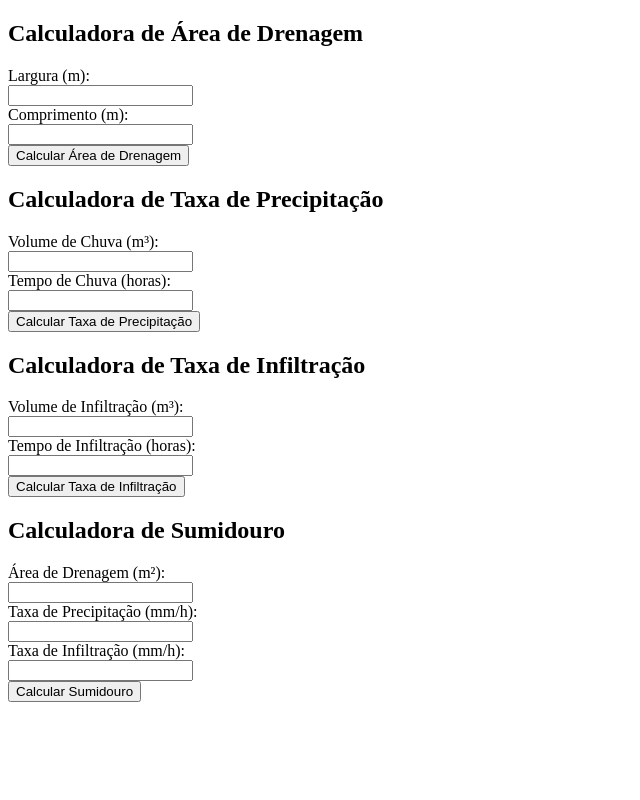
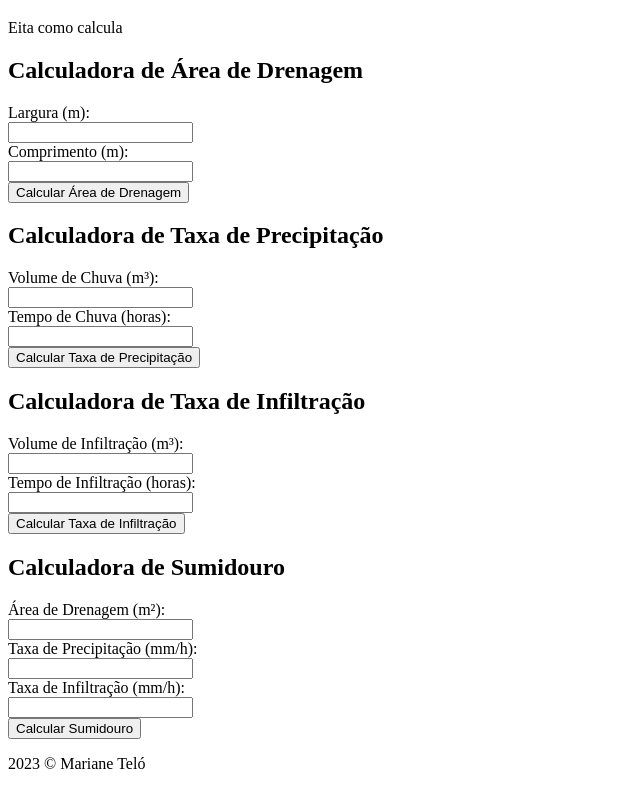
Before and after one commit to mariane-telo/calculator, a plain HTML site: page index.html in a window 1280 px wide. Shown: the whole page, without its empty margins (0-640 px from the left). Drawn offline with Linux system fonts and the light colour scheme.

Commit message:
Update index.html

```diff
--- a/index.html
+++ b/index.html
@@ -6,7 +6,7 @@
 <title>Calculadoras de Engenharia Civil</title>
 </head>
 <body>
-
+<h3></h3>Eita como calcula<h3>
 <h2>Calculadora de Área de Drenagem</h2>
 <form id="areaDrenagemForm">
   <label for="largura">Largura (m):</label><br>
@@ -57,7 +57,7 @@
   <button type="button" onclick="calcularSumidouro()">Calcular Sumidouro</button>
 </form>
 <p id="resultadoSumidouro"></p>
-
+2023 © Mariane Teló
 <script>
 function calcularAreaDrenagem() {
   var largura = parseFloat(document.getElementById("largura").value);
```
